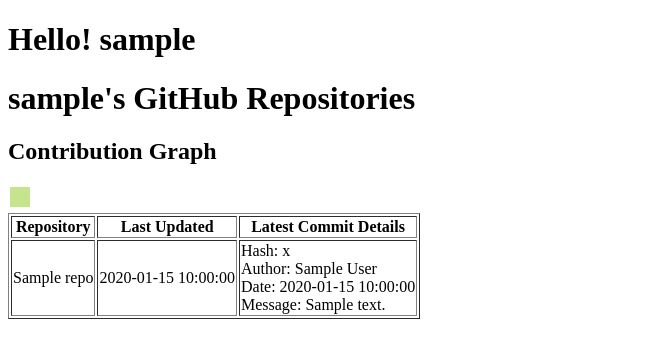
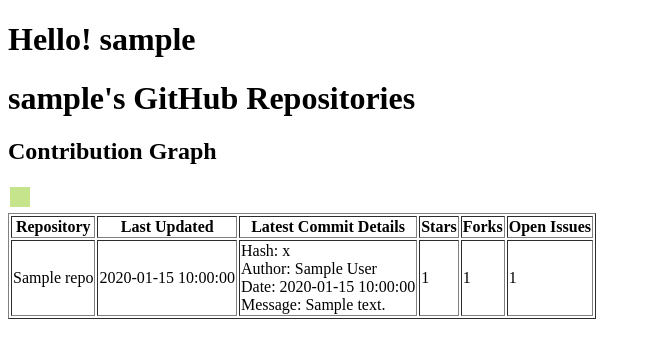
Before and after one commit to ZQinyi/web, a Flask app: template api/templates/user.html in a window 1280 px wide. Shown: the top 358 px of the page, without its empty margins (0-651 px from the left). Run offline with Flask 3, Linux system fonts and the light colour scheme; the template is opened without the code that fills it: most values are stand-ins (such as "Sample title", 1, 10 or a date in 2020).

Commit message:
part 6-3

```diff
--- a/api/templates/user.html
+++ b/api/templates/user.html
@@ -34,6 +34,9 @@
                 <th>Repository</th>
                 <th>Last Updated</th>
                 <th>Latest Commit Details</th>
+                <th>Stars</th>
+                <th>Forks</th>
+                <th>Open Issues</th>
             </tr>
         </thead>
         <tbody>
@@ -51,6 +54,9 @@
                         No commits found.
                     {% endif %}
                 </td>
+				<td>{{ repo.stargazers_count }}</td>
+				<td>{{ repo.forks_count }}</td>
+				<td>{{ repo.open_issues_count }}</td>
             </tr>
             {% endfor %}
         </tbody>
```
